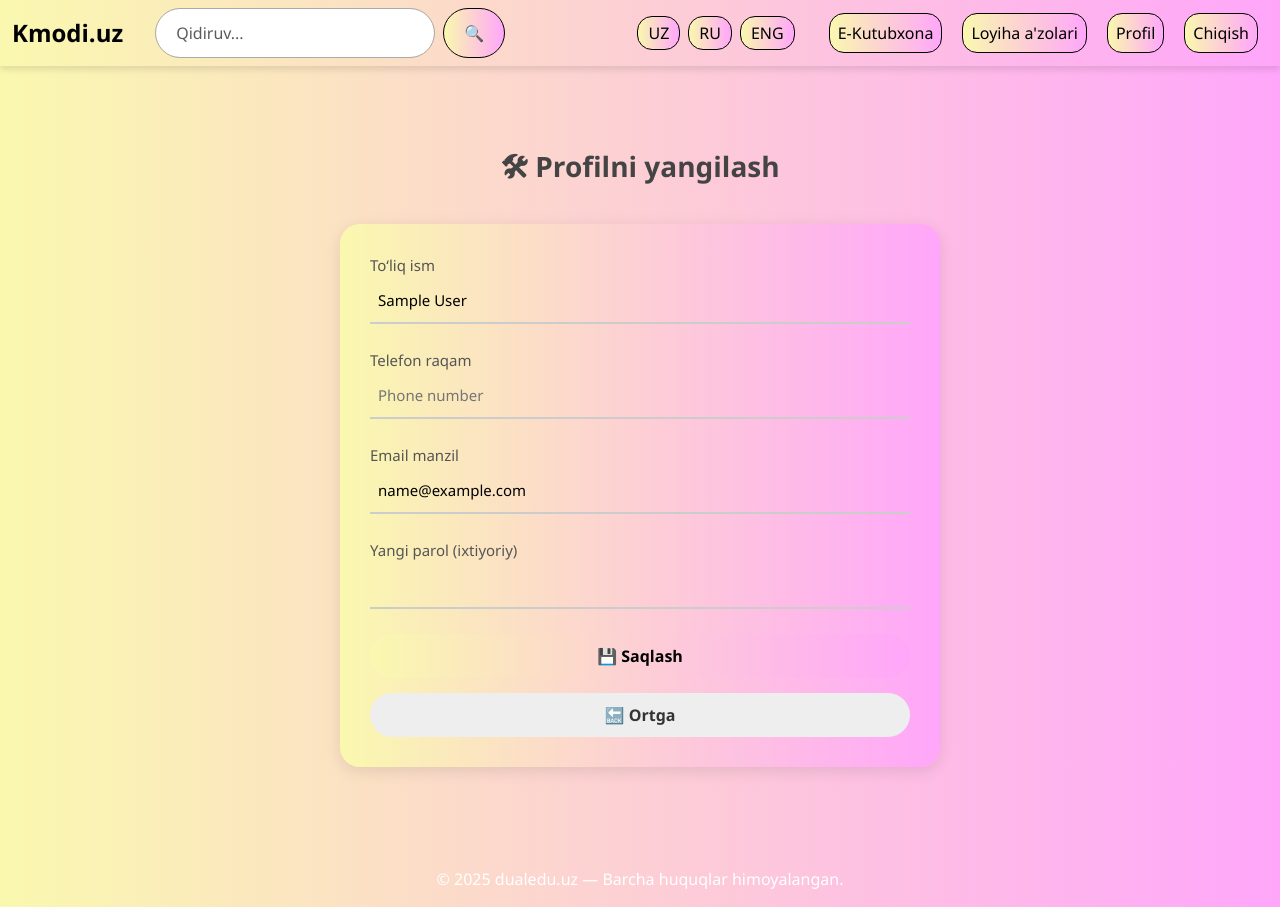
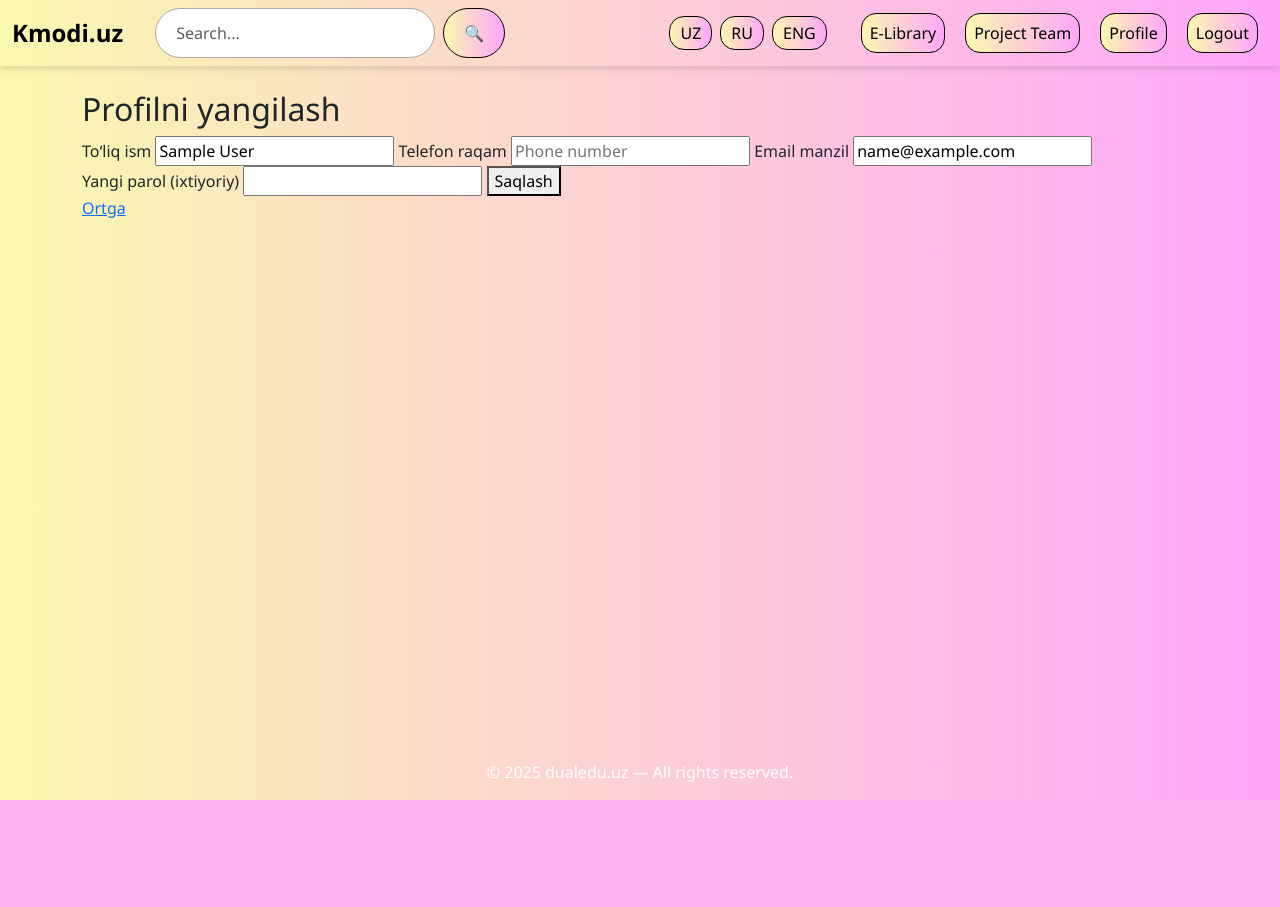
Before and after one commit to azamatxabibullayev/kmodi, a Django app: page /users/profile/update/ in a window 1280 px wide. After the commit the page ends 800 px from the top, so only its background shows below. Run offline with Django 5.2, Linux system fonts and the light colour scheme; the visitor is signed in with stand-in values (Sample User, id 1).

Commit message:
translation front finished

```diff
--- a/dualedu/urls.py
+++ b/dualedu/urls.py
@@ -2,11 +2,16 @@
 from django.urls import path, include
 from django.conf import settings
 from django.conf.urls.static import static
+from django.views.i18n import set_language
 
 urlpatterns = [
-                  path('ad/', admin.site.urls),
-                  path('', include('main.urls')),
-                  path('users/', include('users.urls')),
-                  path('dashboard/', include('dashboard.urls', namespace='dashboard')),
-                  path('oauth/', include('social_django.urls', namespace='social')),
-              ] + static(settings.MEDIA_URL, document_root=settings.MEDIA_ROOT)
+    path('ad/', admin.site.urls),
+    path('i18n/setlang/', set_language, name='set_language'),
+    path('', include('main.urls')),
+    path('users/', include('users.urls')),
+    path('dashboard/', include(('dashboard.urls', 'dashboard'), namespace='dashboard')),
+    path('oauth/', include('social_django.urls', namespace='social')),
+]
+
+if settings.DEBUG:
+    urlpatterns += static(settings.MEDIA_URL, document_root=settings.MEDIA_ROOT)
--- a/templates/base.html
+++ b/templates/base.html
@@ -1,9 +1,10 @@
 {% load static %}
+{% load i18n %}
 <!DOCTYPE html>
-<html lang="uz">
+<html lang="{{ LANGUAGE_CODE }}">
 <head>
     <meta charset="UTF-8">
-    <title>{% block title %}Kmodi.uz{% endblock %}</title>
+    <title>{% block title %}{% trans "Kmodi.uz" %}{% endblock %}</title>
     <meta name="viewport" content="width=device-width, initial-scale=1.0">
 
     <!-- Bootstrap CSS -->
@@ -83,7 +84,6 @@
             background: linear-gradient(to right, #faf8af, #ffa6fa);
             color: black;
             font-weight: 500;
-            cursor: not-allowed; /* Fake */
         }
 
         footer {
@@ -98,10 +98,10 @@
 <!-- Navbar -->
 <nav class="navbar navbar-expand-lg sticky-top">
     <div class="container-fluid">
-        <a class="navbar-brand" href="{% url 'home' %}">Kmodi.uz</a>
+        <a class="navbar-brand" href="{% url 'home' %}">{% trans "Kmodi.uz" %}</a>
         <button class="navbar-toggler" type="button" data-bs-toggle="collapse"
                 data-bs-target="#navbarNav" aria-controls="navbarNav" aria-expanded="false"
-                aria-label="Toggle navigation">
+                aria-label="{% trans 'Toggle navigation' %}">
             <span class="navbar-toggler-icon"></span>
         </button>
 
@@ -109,39 +109,41 @@
 
             <!-- Search Bar -->
             <form class="d-flex ms-3 me-auto" role="search" method="get" action="{% url 'search' %}">
-                <input class="form-control me-2" type="search" name="q" placeholder="Qidiruv..."
-                       aria-label="Search" value="{{ request.GET.q|default_if_none:'' }}">
+                <input class="form-control me-2" type="search" name="q" placeholder="{% trans 'Search...' %}"
+                       aria-label="{% trans 'Search' %}" value="{{ request.GET.q|default_if_none:'' }}">
                 <button class="btn btn-outline-light" type="submit">🔍</button>
             </form>
 
-            <!-- Language Buttons -->
-            <div class="lang-buttons">
-                <button disabled>UZ</button>
-                <button disabled>RU</button>
-                <button disabled>ENG</button>
-            </div>
+            <!-- Language Switcher -->
+            <form action="{% url 'set_language' %}" method="post" class="lang-buttons">
+                {% csrf_token %}
+                <input name="next" type="hidden" value="{{ request.path }}">
+                <button type="submit" name="language" value="uz">{% trans "UZ" %}</button>
+                <button type="submit" name="language" value="ru">{% trans "RU" %}</button>
+                <button type="submit" name="language" value="en">{% trans "ENG" %}</button>
+            </form>
 
             <!-- Navigation Links -->
             <ul class="navbar-nav ms-4 mt-2 mt-lg-0">
                 <li class="nav-item">
-                    <a class="nav-link" href="{% url 'home' %}#ebooks">E-Kutubxona</a>
+                    <a class="nav-link" href="{% url 'home' %}#ebooks">{% trans "E-Library" %}</a>
                 </li>
                 <li class="nav-item">
-                    <a class="nav-link" href="{% url 'home' %}#team">Loyiha a'zolari</a>
+                    <a class="nav-link" href="{% url 'home' %}#team">{% trans "Project Team" %}</a>
                 </li>
                 {% if user.is_authenticated %}
                     <li class="nav-item">
-                        <a class="nav-link" href="{% url 'profile' %}">Profil</a>
+                        <a class="nav-link" href="{% url 'profile' %}">{% trans "Profile" %}</a>
                     </li>
                     <li class="nav-item">
-                        <a class="nav-link" href="{% url 'logout' %}">Chiqish</a>
+                        <a class="nav-link" href="{% url 'logout' %}">{% trans "Logout" %}</a>
                     </li>
                 {% else %}
                     <li class="nav-item">
-                        <a class="nav-link" href="{% url 'login' %}">Kirish</a>
+                        <a class="nav-link" href="{% url 'login' %}">{% trans "Login" %}</a>
                     </li>
                     <li class="nav-item">
-                        <a class="nav-link" href="{% url 'register' %}">Ro‘yxatdan o‘tish</a>
+                        <a class="nav-link" href="{% url 'register' %}">{% trans "Register" %}</a>
                     </li>
                 {% endif %}
             </ul>
@@ -157,7 +159,7 @@
 <!-- Footer -->
 <footer class="text-white text-center py-3 mt-auto">
     <div class="container">
-        <p class="mb-0">&copy; 2025 dualedu.uz — Barcha huquqlar himoyalangan.</p>
+        <p class="mb-0">&copy; 2025 dualedu.uz — {% trans "All rights reserved." %}</p>
     </div>
 </footer>
 
--- a/templates/users/profile_update.html
+++ b/templates/users/profile_update.html
@@ -1,116 +1,40 @@
 {% extends 'base.html' %}
-{% block title %}Profilni yangilash{% endblock %}
+{% load i18n %}
+{% block title %}{% trans "Profilni yangilash" %}{% endblock %}
 
 {% block content %}
 <style>
-    .update-wrapper {
-        max-width: 600px;
-        margin: 60px auto;
-    }
-
-    .update-title {
-        text-align: center;
-        font-size: 28px;
-        font-weight: bold;
-        margin-bottom: 40px;
-        color: #444;
-    }
-
-    .update-card {
-        background: linear-gradient(to right, #faf8af, #ffa6fa);
-        padding: 30px;
-        border-radius: 20px;
-        box-shadow: 0 4px 16px rgba(0, 0, 0, 0.1);
-    }
-
-    .update-card label {
-        font-size: 15px;
-        color: #555;
-        margin-bottom: 3px;
-        display: block;
-    }
-
-    .update-card input {
-        width: 100%;
-        padding: 10px 8px;
-        border: none;
-        border-bottom: 2px solid #ccc;
-        background: transparent;
-        font-size: 15px;
-        margin-bottom: 25px;
-    }
-
-    .update-card input:focus {
-        outline: none;
-        border-bottom-color: #ff86d6;
-    }
-
-    .btn-save {
-        background: linear-gradient(to right, #faf8af, #ffa6fa);
-        border: none;
-        border-radius: 30px;
-        padding: 10px;
-        font-weight: bold;
-        color: #000;
-        width: 100%;
-        transition: 0.3s ease;
-        cursor: pointer;
-    }
-
-    .btn-save:hover {
-        transform: scale(1.03);
-        box-shadow: 0 4px 10px rgba(0,0,0,0.1);
-    }
-
-    .btn-back {
-        width: 100%;
-        margin-top: 15px;
-        background: #eee;
-        color: #333;
-        border: none;
-        border-radius: 30px;
-        padding: 10px;
-        font-weight: bold;
-        transition: 0.3s;
-        cursor: pointer;
-        text-align: center;
-        text-decoration: none;
-        display: inline-block;
-    }
-
-    .btn-back:hover {
-        background: #e0e0e0;
-    }
+/* your styles unchanged */
 </style>
 
 <div class="update-wrapper">
-    <h2 class="update-title">🛠 Profilni yangilash</h2>
+    <h2 class="update-title">{% trans "Profilni yangilash" %}</h2>
 
     <div class="update-card">
         <form method="post">
             {% csrf_token %}
             {{ form.non_field_errors }}
 
-            <label for="id_full_name">To‘liq ism</label>
+            <label for="id_full_name">{% trans "To‘liq ism" %}</label>
             {{ form.full_name }}
             {{ form.full_name.errors }}
 
-            <label for="id_phone">Telefon raqam</label>
+            <label for="id_phone">{% trans "Telefon raqam" %}</label>
             {{ form.phone }}
             {{ form.phone.errors }}
 
-            <label for="id_email">Email manzil</label>
+            <label for="id_email">{% trans "Email manzil" %}</label>
             {{ form.email }}
             {{ form.email.errors }}
 
-            <label for="id_password">Yangi parol (ixtiyoriy)</label>
+            <label for="id_password">{% trans "Yangi parol (ixtiyoriy)" %}</label>
             {{ form.password }}
             {{ form.password.errors }}
 
-            <button type="submit" class="btn-save">💾 Saqlash</button>
+            <button type="submit" class="btn-save">{% trans "Saqlash" %}</button>
         </form>
 
-        <a href="{% url 'profile' %}" class="btn-back">🔙 Ortga</a>
+        <a href="{% url 'profile' %}" class="btn-back">{% trans "Ortga" %}</a>
     </div>
 </div>
 {% endblock %}
```
Also changed, not shown: templates/main/category_list.html (+5 -5 lines), templates/main/home.html (+11 -10 lines), templates/main/library.html (+66 -9 lines), templates/main/material_detail.html (+8 -16 lines), templates/main/salfedjio.html (+15 -15 lines), templates/main/search_results.html (+7 -6 lines), templates/users/login.html (+11 -11 lines), templates/users/profile.html (+10 -56 lines), templates/users/register.html (+10 -9 lines), locale/en/LC_MESSAGES/django.po (added), locale/ru/LC_MESSAGES/django.po (added), locale/uz/LC_MESSAGES/django.po (added).
